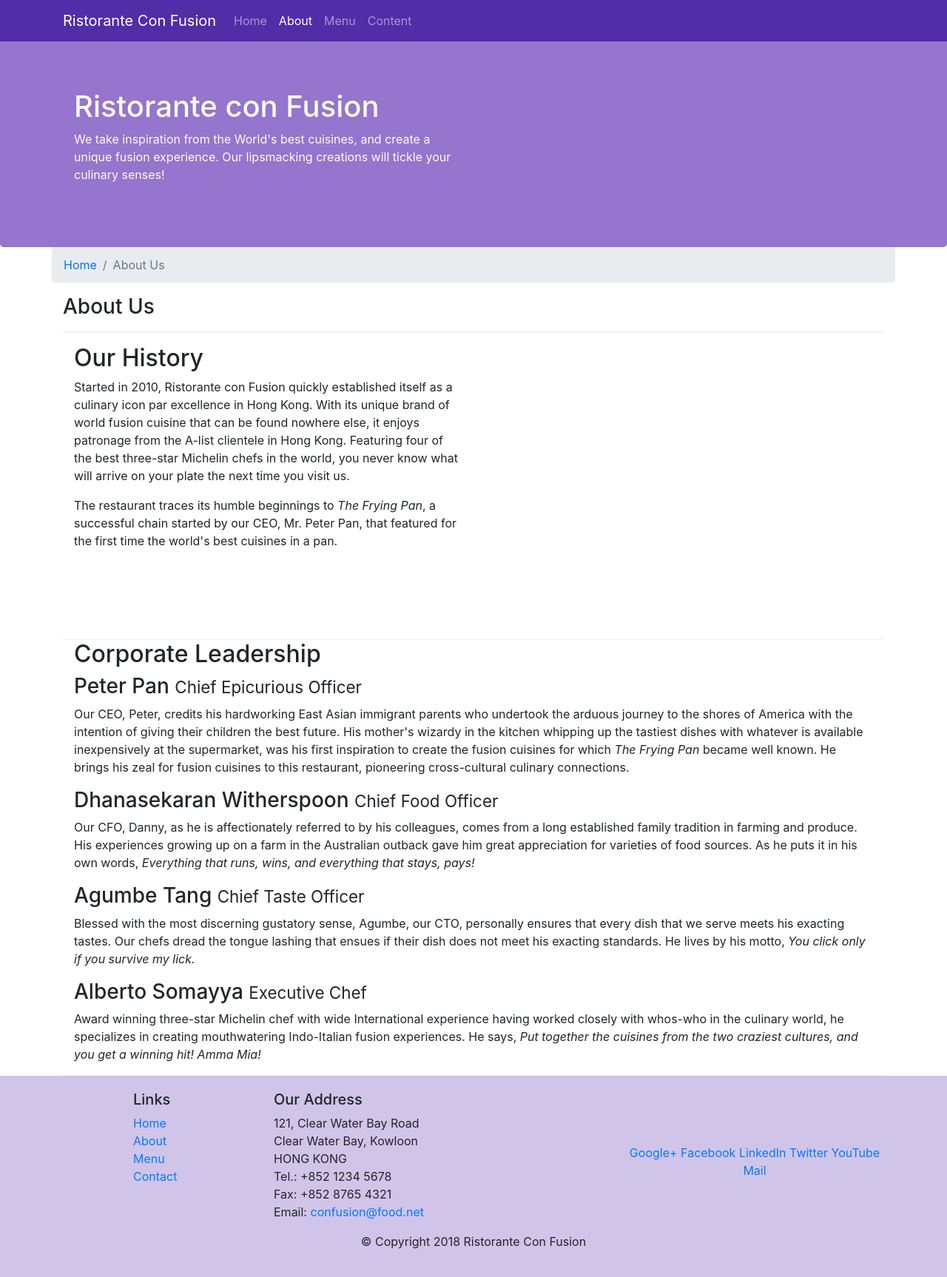
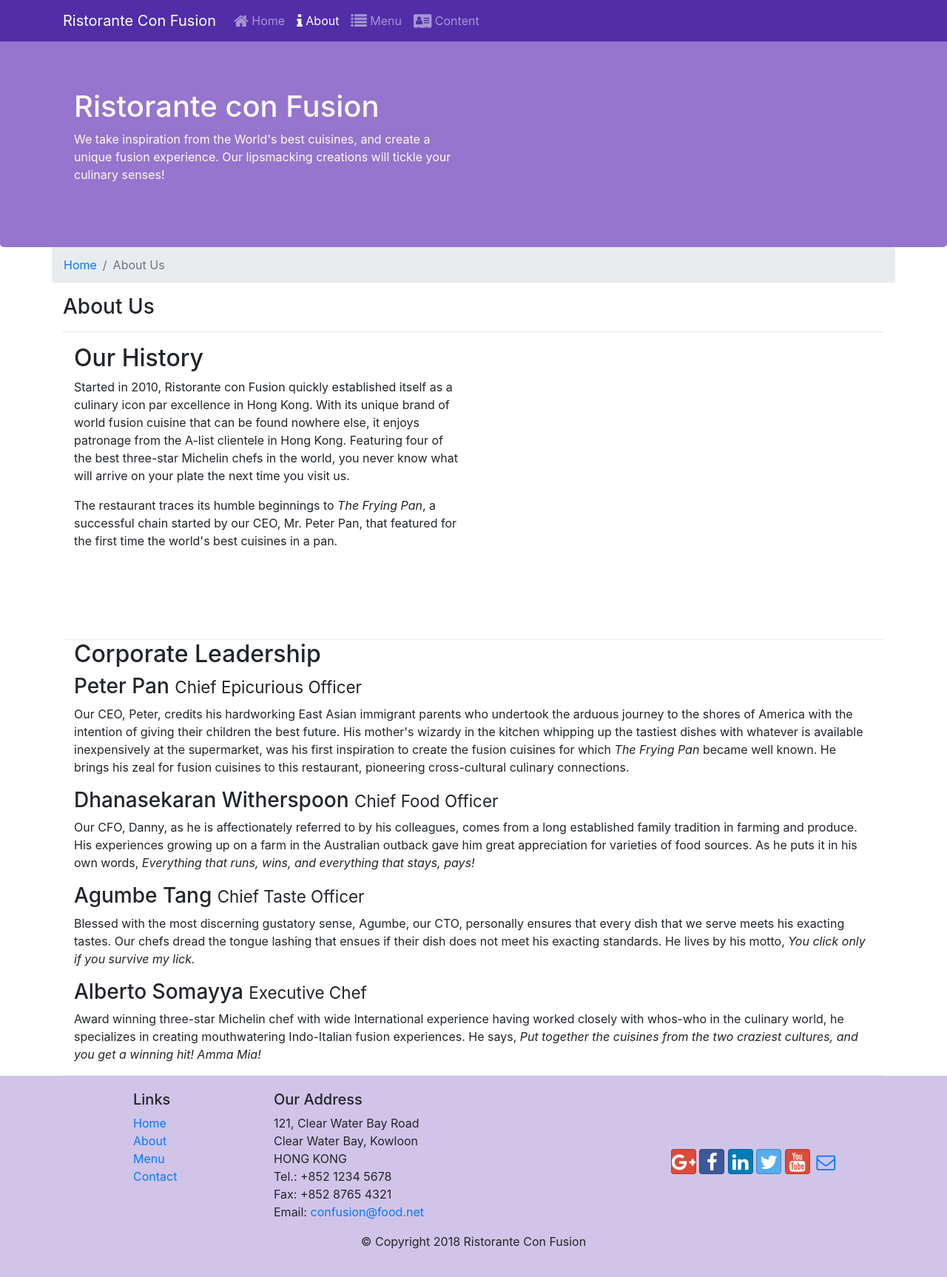
Before and after one commit to ahmetresatsoysal/conFusion, a website: page aboutus.html in a window 1280 px wide. Shown: the whole page at 74% size. Drawn offline with nearby package versions, Linux system fonts and the light colour scheme.

Commit message:
Icon Fonts

```diff
--- a/aboutus.html
+++ b/aboutus.html
@@ -12,6 +12,8 @@
 
     <!-- Bootstrap CSS -->
     <link rel="stylesheet" href="node_modules/bootstrap/dist/css/bootstrap.min.css">
+    <link rel="stylesheet" href="node_modules/font-awesome/css/font-awesome.min.css">
+    <link rel="stylesheet" href="node_modules/bootstrap-social/bootstrap-social.css">
     <link rel="stylesheet" href="css/styles.css">
 
 </head>
@@ -25,10 +27,10 @@
             <a class="navbar-brand" href="./index.html">Ristorante Con Fusion</a>
             <div class="collapse navbar-collapse" id="Navbar">
                 <ul class="navbar-nav mr-auto">
-                    <li class="nav-item"><a class="nav-link" href="./index.html">Home</a></li>
-                    <li class="nav-item active"><a class="nav-link" href="aboutus.html">About</a></li>
-                    <li class="nav-item"><a class="nav-link" href="#">Menu</a></li>
-                    <li class="nav-item"><a class="nav-link" href="#">Content</a></li>
+                    <li class="nav-item"><a class="nav-link" href="./index.html"><span class="fa fa-home fa-lg"></span> Home</a></li>
+                    <li class="nav-item active"><a class="nav-link" href="aboutus.html"> <span class="fa fa-info fa-lg"></span> About</a></li>
+                    <li class="nav-item"><a class="nav-link" href="#"><span class="fa fa-list fa-lg"></span> Menu</a></li>
+                    <li class="nav-item"><a class="nav-link" href="#"><span class="fa fa-address-card fa-lg"></span> Content</a></li>
                 </ul>
             </div>
         </div>
@@ -111,12 +113,12 @@
                 </div>
                 <div class="col-12 col-sm-4 align-self-center">
                     <div class="text-center">
-                        <a href="http://google.com/+">Google+</a>
-                        <a href="http://www.facebook.com/profile.php?id=">Facebook</a>
-                        <a href="http://www.linkedin.com/in/">LinkedIn</a>
-                        <a href="http://twitter.com/">Twitter</a>
-                        <a href="http://youtube.com/">YouTube</a>
-                        <a href="mailto:">Mail</a>
+                        <a class = "btn btn-social-icon btn-google" href="http://google.com/+"><i class="fa fa-google-plus fa-lg"></i></a>
+                        <a class = "btn btn-social-icon btn-facebook" href="http://www.facebook.com/profile.php?id="><i class="fa fa-facebook fa-lg"></i></a>
+                        <a class = "btn btn-social-icon btn-linkedin" href="http://www.linkedin.com/in/"><i class="fa fa-linkedin fa-lg"></i></a>
+                        <a class = "btn btn-social-icon btn-twitter" href="http://twitter.com/"><i class="fa fa-twitter fa-lg"></i></a>
+                        <a class = "btn btn-social-icon btn-google" href="http://youtube.com/"><i class="fa fa-youtube fa-lg"></i></a>
+                        <a class = "btn btn-social-icon" href="mailto:"><i class="fa fa-envelope-o fa-lg"></i></a>
                     </div>
                 </div>
            </div>
--- a/package.json
+++ b/package.json
@@ -15,6 +15,8 @@
   },
   "dependencies": {
     "bootstrap": "^4.0.0",
+    "bootstrap-social": "^5.1.1",
+    "font-awesome": "^4.7.0",
     "jquery": "^3.3.1",
     "popper.js": "^1.12.9"
   }
```
Also changed, not shown: index.html (+15 -13 lines).
